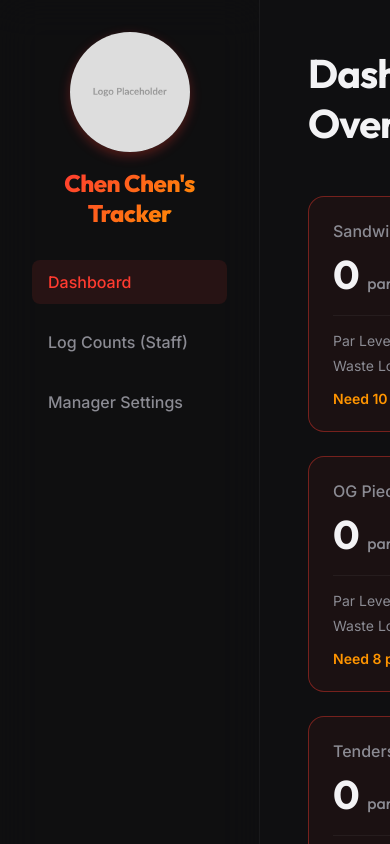
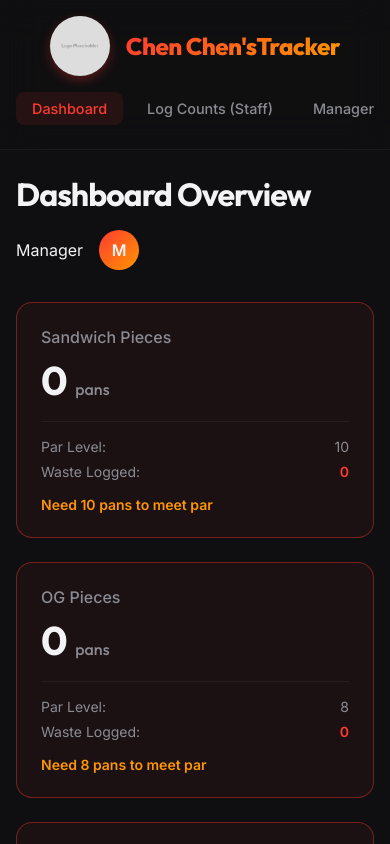
Before and after one commit to gobingiri/cc-chicken-tracker, a React (Vite) app: page / in a window 390 px wide. Shown: the top 844 px of the page. Built offline with nearby package versions, Linux system fonts and the light colour scheme.

Commit message:
Make UI mobile friendly

```diff
--- a/src/index.css
+++ b/src/index.css
@@ -407,3 +407,69 @@ body {
 }
 
 .mt-2 { margin-top: 2rem; }
+
+/* Mobile Responsiveness */
+@media (max-width: 768px) {
+  .dashboard {
+    flex-direction: column;
+  }
+  .sidebar {
+    width: 100%;
+    padding: 1rem;
+    border-right: none;
+    border-bottom: 1px solid var(--card-border);
+  }
+  .brand {
+    flex-direction: row;
+    align-items: center;
+    justify-content: center;
+    gap: 1rem;
+    margin-bottom: 1rem;
+  }
+  .logo-img {
+    width: 60px;
+    margin-bottom: 0;
+  }
+  .brand-text {
+    font-size: 1.5rem;
+    text-align: left;
+    line-height: 1.2;
+  }
+  .brand-text br {
+    display: none;
+  }
+  .nav-links {
+    flex-direction: row;
+    overflow-x: auto;
+    gap: 0.5rem;
+    justify-content: flex-start;
+    padding-bottom: 0.5rem;
+  }
+  .nav-item {
+    white-space: nowrap;
+    padding: 0.5rem 1rem;
+    font-size: 0.9rem;
+  }
+  .view-container {
+    padding: 1.5rem 1rem;
+  }
+  .header {
+    flex-direction: column;
+    align-items: flex-start;
+    gap: 1rem;
+    margin-bottom: 2rem;
+  }
+  .header h1 {
+    font-size: 2rem;
+  }
+  .stats-grid, .actions-grid, .settings-grid {
+    grid-template-columns: 1fr;
+  }
+  .input-group-row {
+    flex-direction: column;
+    gap: 1.5rem;
+  }
+  .stepper-input {
+    width: 100%;
+  }
+}
```
